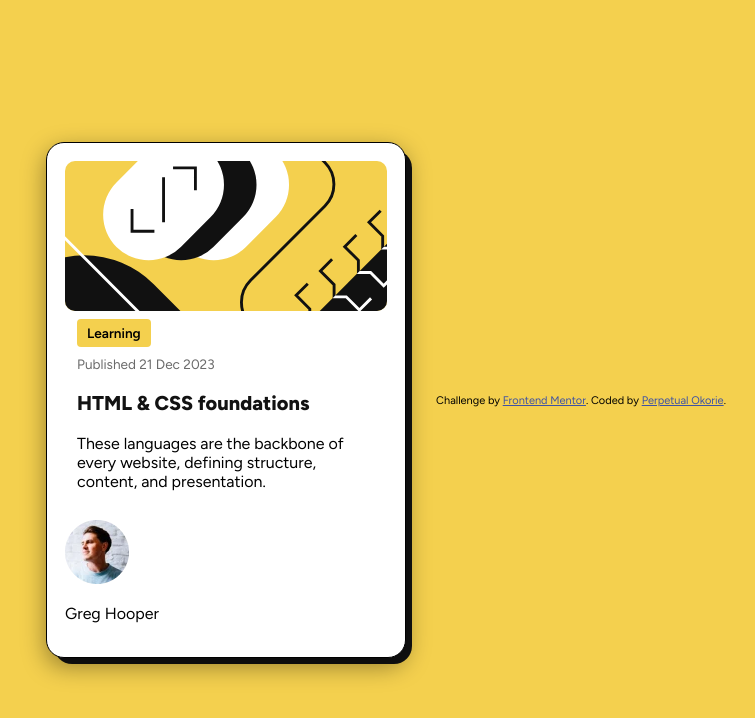
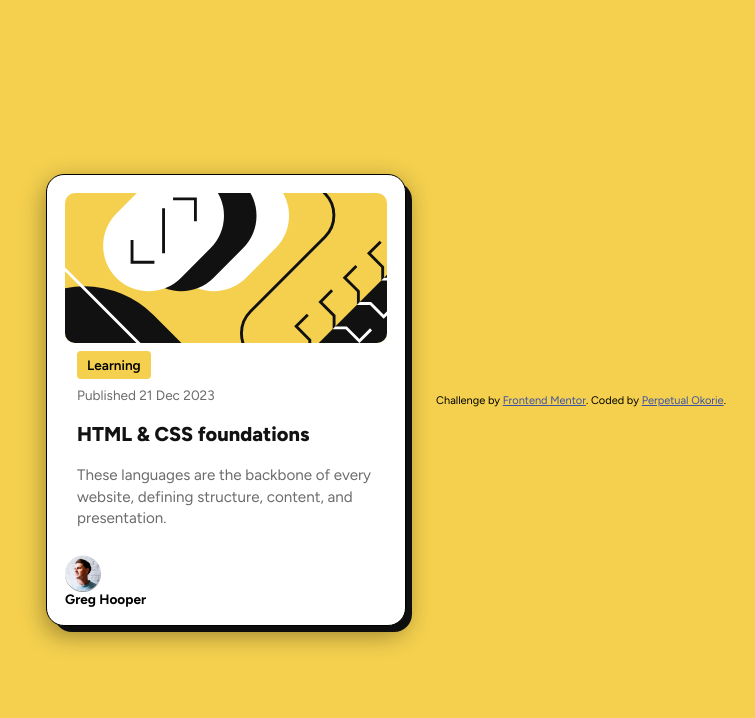
Before and after one commit to AmazedWonder/blog-preview-card, a plain HTML site: page index.html in a window 1280 px wide. Shown: the whole page, without its empty margins (269-1024 px from the left). Drawn offline with Linux system fonts and the light colour scheme.

Commit message:
Update index and Styles files

```diff
--- a/index.html
+++ b/index.html
@@ -53,6 +53,7 @@
 
         <div class="card-author">
           <img
+            class="avatar"
             src="/assets/images/image-avatar.webp"
             alt="author image, Greg Hooper"
           />
@@ -62,8 +63,6 @@
         </div>
       </article>
     </main>
-
-
   </body>
 
   <footer>
--- a/styles.css
+++ b/styles.css
@@ -105,10 +105,46 @@ body {
 }
 /* title */
 .title {
+    /* margin: 12px 0 6px; */
     color: var(--title);
     font-weight: 800;
     font-size: 1.25rem;
     line-height: 1.1;
+}
+
+.title:hover {
+    color: var(--bg);
+    cursor: pointer;
+}
+
+/* paragraph/body of card */
+.body {
+    margin: 0 0 14px;
+    font-size: 0.95rem;
+    line-height: 1.4;
+    color: var(--accent);
+}
+
+/* author row */
+.card-author {
+    display: flex;
+    flex-direction: column;
+    gap: 12px;
+}
+
+.avatar {
+    width: 36px;
+    height: 36px;
+    border-radius: 50%;
+    object-fit: cover;
+    box-shadow: 0 1px 0 var(--shadow);
+}
+
+.card-author-name {
+    margin: 0;
+    font-weight: 700;
+    font-size: 0.85rem;
+    /* padding-left: 40px; */
 }
 /*
 .attribution {
```
Lines whose indentation alone changed are shown as unchanged.
